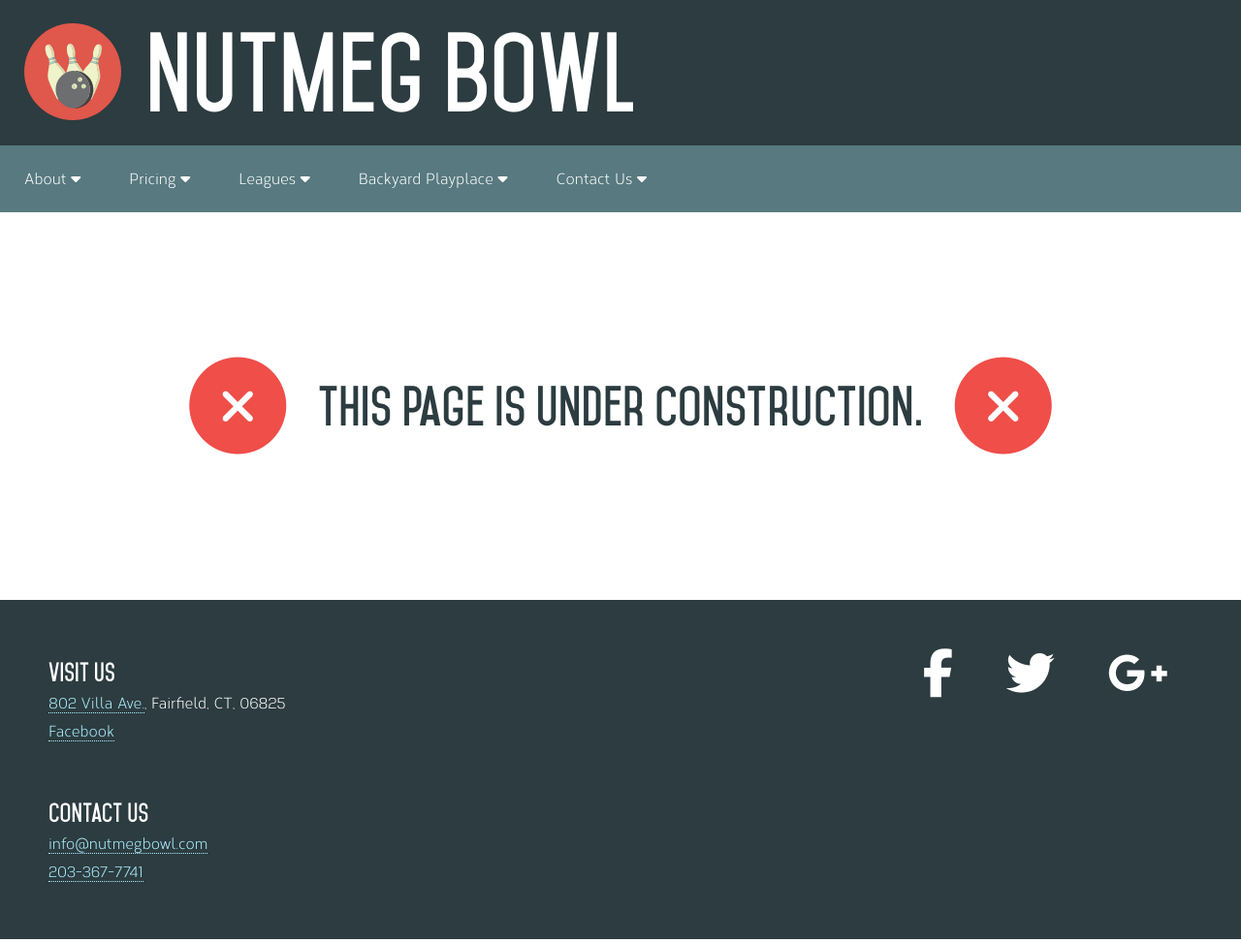
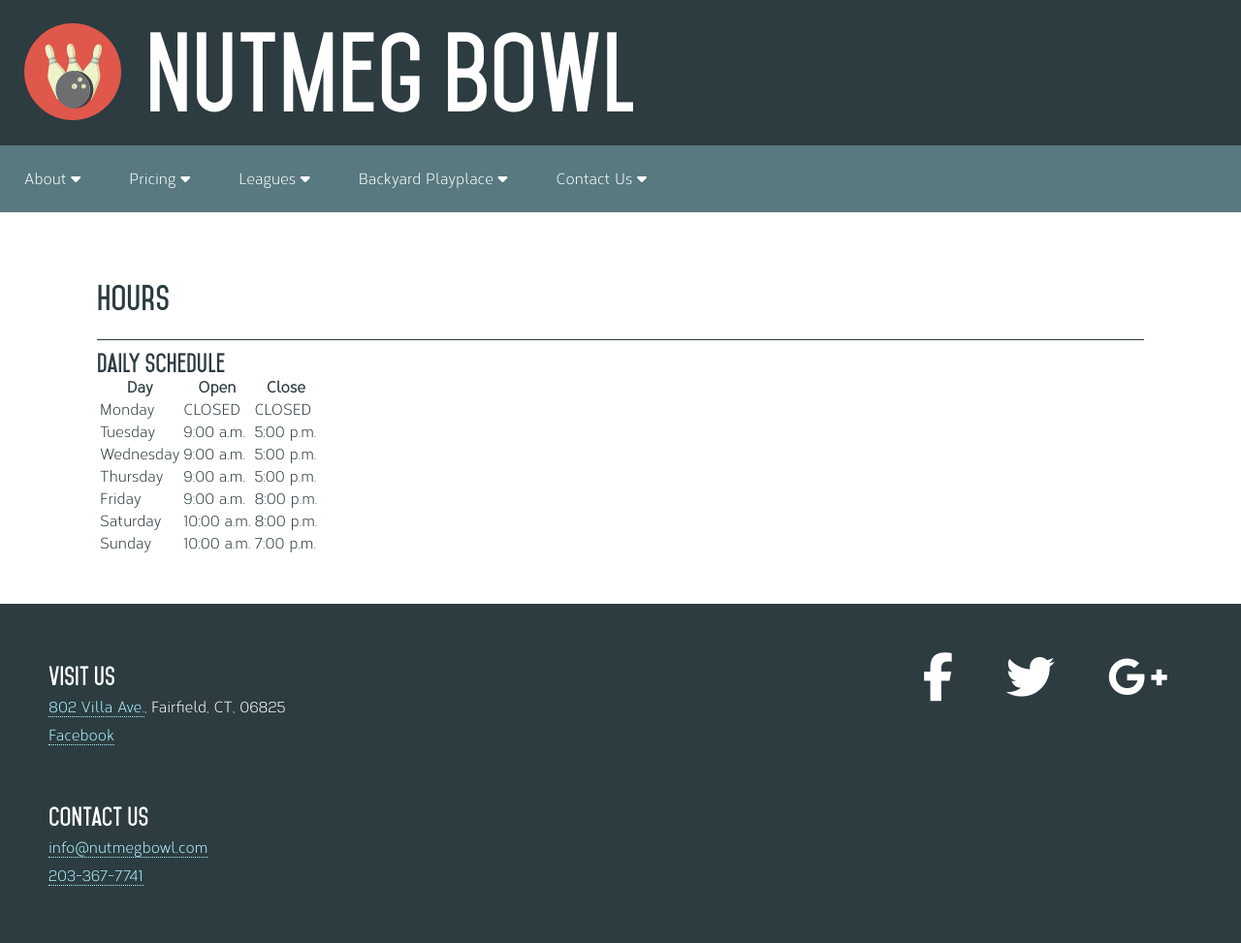
Before and after one commit to jlam55555/nutmegbowl, a Jekyll site: the page built from backyard_playplace/hours.html, in a window 1280 px wide. Shown: the whole page at 97% size. Built offline with Jekyll 4.4.1, drawn with Linux system fonts in a browser that asks for light colours; nearby versions of some CDN libraries.

Commit message:
Added hours table for backyard playplace

```diff
--- a/backyard_playplace/hours.html
+++ b/backyard_playplace/hours.html
@@ -6,4 +6,51 @@ description: Hours for the Backyard
 icon: clock-o
 ---
 
-<p class="underConstruction"><span class="fa-stack first"><i class="fa fa-stack-2x fa-circle dangerText"></i><i class="fa fa-stack-1x fa-close lightText"></i></span>This page is under construction.<span class="fa-stack second"><i class="fa fa-stack-2x fa-circle dangerText"></i><i class="fa fa-stack-1x fa-close lightText"></i></span></p>
+<h1>Hours</h1>
+<h2>Daily Schedule</h2>
+<table>
+  <thead>
+    <tr>
+      <th>Day</th>
+      <th>Open</th>
+      <th>Close</th>
+    </tr>
+  </thead>
+  <tbody>
+    <tr>
+      <td>Monday</td>
+      <td>CLOSED</td>
+      <td>CLOSED</td>
+    </tr>
+    <tr>
+      <td>Tuesday</td>
+      <td>9:00 a.m.</td>
+      <td>5:00 p.m.</td>
+    </tr>
+    <tr>
+      <td>Wednesday</td>
+      <td>9:00 a.m.</td>
+      <td>5:00 p.m.</td>
+    </tr>
+    <tr>
+      <td>Thursday</td>
+      <td>9:00 a.m.</td>
+      <td>5:00 p.m.</td>
+    </tr>
+    <tr>
+      <td>Friday</td>
+      <td>9:00 a.m.</td>
+      <td>8:00 p.m.</td>
+    </tr>
+    <tr>
+      <td>Saturday</td>
+      <td>10:00 a.m.</td>
+      <td>8:00 p.m.</td>
+    </tr>
+    <tr>
+      <td>Sunday</td>
+      <td>10:00 a.m.</td>
+      <td>7:00 p.m.</td>
+    </tr>
+  </tbody>
+</table>
```
